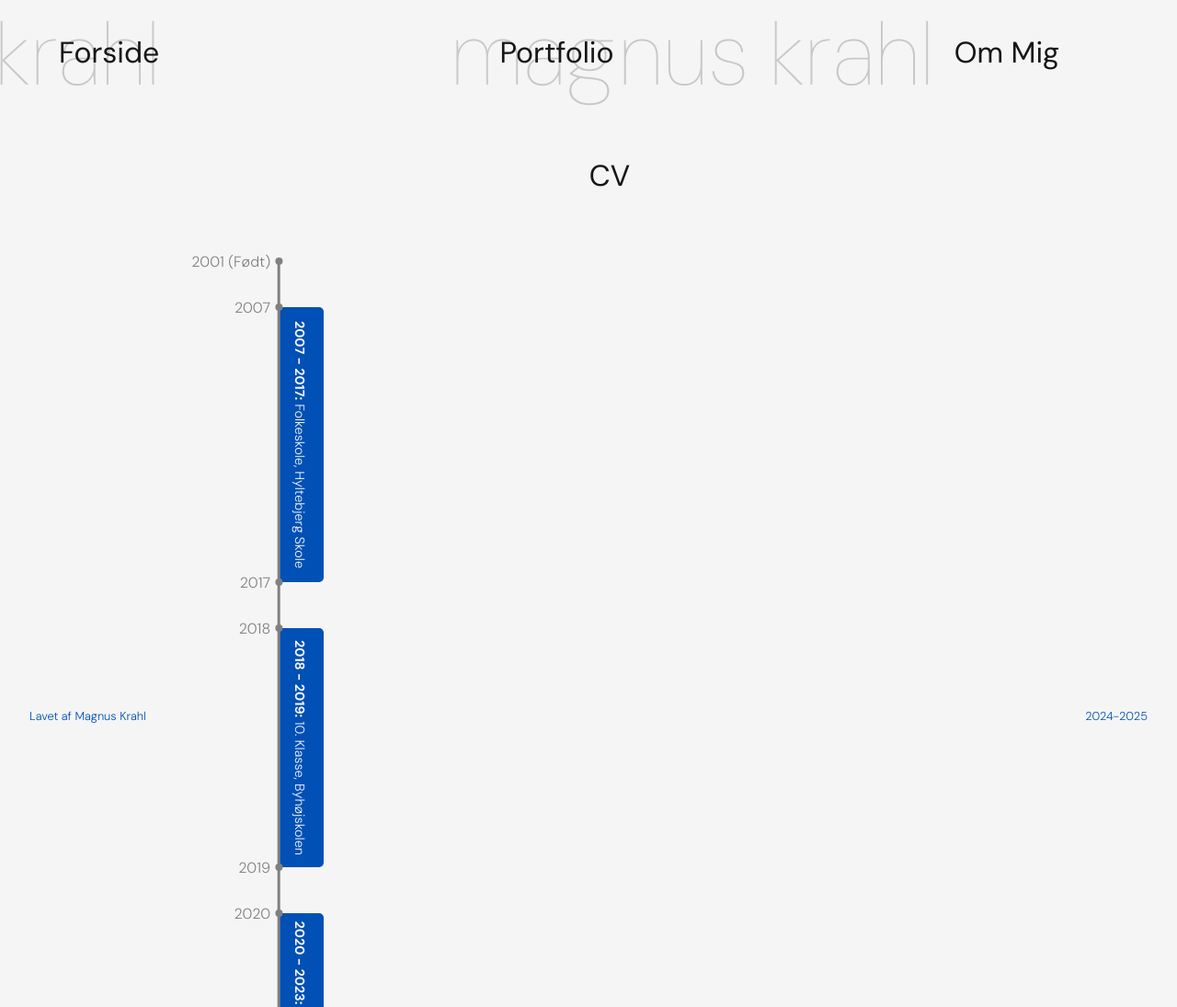
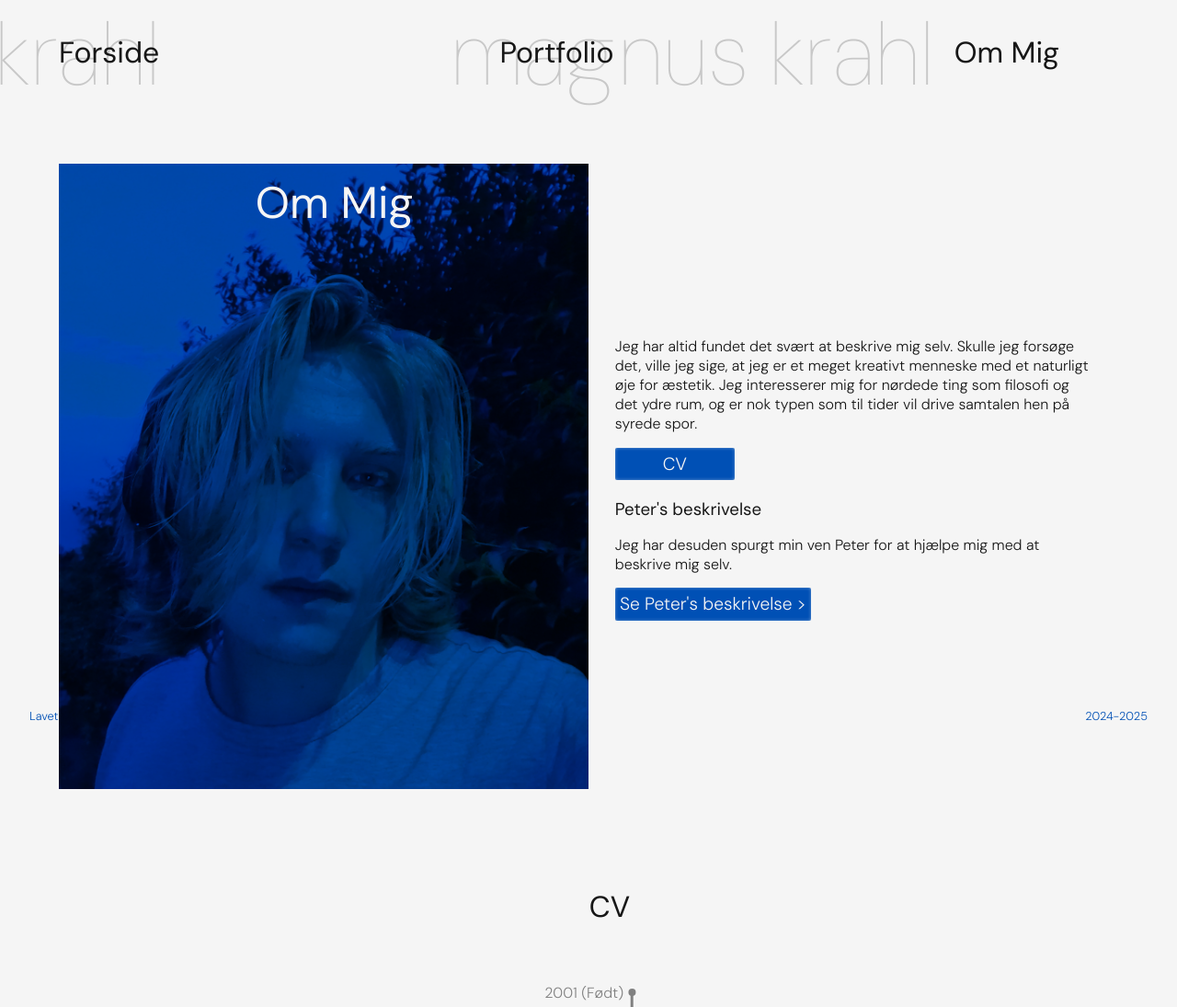
Before and after one commit to stinkjunk/Portfoliosite, a plain HTML site: page about.html in a window 1280 px wide. Shown: the top 1095 px of the page at 92% size. Drawn offline with Linux system fonts and the light colour scheme.

Commit message:
Færdig?

```diff
--- a/about.html
+++ b/about.html
@@ -47,29 +47,74 @@
       </nav>
     </header>
     <main>
-      <div class="center">
+      <section class="fullsize minusfront about">
+        <div class="ptext">
+          <div class="portraet"><div></div></div>
+          <h1>Om Mig</h1>
+        </div>
+        <div id="aboutme">
+          <div>
+            <p>
+              Jeg har altid fundet det svært at beskrive mig selv. Skulle jeg
+              forsøge det, ville jeg sige, at jeg er et meget kreativt menneske
+              med et naturligt øje for æstetik. Jeg interesserer mig for nørdede
+              ting som filosofi og det ydre rum, og er nok typen som til tider
+              vil drive samtalen hen på syrede spor.
+            </p>
+            <a href="#cv" class="cta">CV</a>
+            <h3>Peter's beskrivelse</h3>
+            <p>
+              Jeg har desuden spurgt min ven Peter for at hjælpe mig med at
+              beskrive mig selv. <br /><br /><span class="skiftdesc"
+                >Se Peter's beskrivelse &gt;</span
+              >
+            </p>
+          </div>
+          <div>
+            <p class="quote">
+              "Magnus er en af mine bedste venner. Han er ægte og ærlig - han er
+              en som man kan stole på. Han er sjov, og er altid godt selskab.
+              Han er en æstetikker med stor sans for hans egen stil. Magnus ved
+              meget - han er nysgerrig på verdenen, universet, mennesker og
+              deres ideer. Han er en tænkende mand - nogen gange tænker han for
+              meget. Vigtigst af alt har han et stort og godt hjerte - jeg har
+              aldrig set Magnus skade nogen. Hvis bare han var klar over, hvor
+              god han er. Man kan sikkert sige, at Magnus er en 1'er - jeg har
+              aldrig mødt andre som ham!"
+            </p>
+            <p><b>-Peter</b></p>
+            <p><span class="skiftdesc">&lt; Egen beskrivelse</span></p>
+          </div>
+        </div>
+      </section>
+      <div class="center" id="cv">
         <h2>CV</h2>
       </div>
       <div class="cv">
         <div class="info">
-          <!-- <p>test</p>
-              <p>test</p>
-              <p>test</p>
-              <p>test</p> -->
           <div class="date">
+            <!-- Her vises informationen om
+            datoen. Noter at .timeline
+            KUN SKAL placeres her, i
+            den første .date inden i
+            .info for at virke ordentligt. -->
             <div class="timeline"></div>
             <div class="circinfo">
               <p>2001 (Født)</p>
+              <!-- Skriv dato ovenfor. -->
               <div class="circ"></div>
             </div>
           </div>
           <div class="date">
             <div class="circinfo">
               <p>2007</p>
+
               <div class="circ"></div>
             </div>
           </div>
           <div class="period">
+            <!-- Kopier denne struktur for at tilføje tekst mellem
+            den forrige og næste dato. -->
             <div class="bar">
               <p><b>2007 - 2017:</b> Folkeskole, Hyltebjerg Skole</p>
             </div>
@@ -116,6 +161,12 @@
           </div>
           <div class="date">
             <div class="circinfo">
+              <!-- Her er intet <p> element,
+              så ingen dato vises. Jeg har brugt
+              denne teknik for at have mellemrum
+              mellem to perioder som respektivt
+              slutter og starter på den
+              samme date. -->
               <div class="circ"></div>
             </div>
           </div>
@@ -137,6 +188,10 @@
             <div class="circinfo">
               <div class="circ"></div>
             </div>
+            <!-- Det er absolut nødvendigt at du
+            har to .circinfo elementer på din
+            date, og at nederste også har
+            klassen .end -->
             <div class="circinfo end">
               <p>Slut 2025</p>
               <div class="circ"></div>
@@ -156,5 +211,6 @@
     </footer>
     <script src="menu.js"></script>
     <script src="cv.js"></script>
+    <script src="skiftdesc.js"></script>
   </body>
 </html>
--- a/cv.js
+++ b/cv.js
@@ -2,6 +2,7 @@ const cv = document.querySelector(".info");
 const timeline = document.querySelector(".timeline");
 const end =document.querySelector(".circinfo.end")
 let cvheight = cv.scrollHeight - end.scrollHeight;
+// let cvheight = cv.scrollHeight;
 
 window.addEventListener("load", sidenVises);
 
--- /dev/null
+++ b/skiftdesc.js
@@ -0,0 +1,16 @@
+const skiftdesc = document.querySelector("#aboutme");
+const skiftbtns = skiftdesc.querySelectorAll("span.skiftdesc");
+skiftbtns.forEach((skiftbtn) => {
+  skiftbtn.addEventListener("click", page1);
+  function page1(){
+    skiftbtn.removeEventListener("click", page1);
+    skiftbtn.addEventListener("click", page2);
+    skiftdesc.classList.add("active")
+  }
+  function page2(){
+    skiftbtn.removeEventListener("click", page2);
+    skiftbtn.addEventListener("click", page1);
+    skiftdesc.classList.remove("active")
+  }
+
+});
--- a/style.css
+++ b/style.css
@@ -132,7 +132,7 @@ article.dropdown .flex {
   padding: 4%;
   margin: 2%;
 }
-
+p.quote,
 .userstories > div p {
   font-style: italic;
 }
@@ -350,6 +350,7 @@ footer p {
   font-size: 80%;
   color: var(--tint);
 }
+span.skiftdesc,
 a.cta {
   text-decoration: none;
   font-size: 120%;
@@ -360,6 +361,7 @@ a.cta {
   box-shadow: inset 0px 0px 5px -2px var(--primary);
   transition: 0.1s linear;
   max-width: fit-content;
+  cursor: pointer;
 }
 
 section.portfolio > div > .textbox > a.cta {
@@ -388,6 +390,7 @@ a.downbutton > div {
 a.downbutton:hover {
   box-shadow: inset 0px 0px 20px -2px var(--primary);
 }
+span.skiftdesc:hover,
 a.cta:hover {
   box-shadow: inset 0px 0px 8px -2px var(--primary);
   color: var(--primary);
@@ -597,7 +600,7 @@ article.dropdown .dropbtn.active {
   align-self: center;
   width: 100%;
   display: grid;
-  grid-template-columns: 1fr 5fr;
+  grid-template-columns: 1fr 1fr;
   grid-template-rows: auto;
   overflow: visible;
 
@@ -638,6 +641,7 @@ article.dropdown .dropbtn.active {
   text-align: right;
   transform: translateY(-50%);
   color: grey;
+
   margin: 0;
   padding: 0;
 }
@@ -669,6 +673,7 @@ article.dropdown .dropbtn.active {
   height: 100%;
   width: 100%;
   background-color: var(--tint);
+
   border-top-right-radius: 5px;
   border-bottom-right-radius: 5px;
 }
@@ -684,7 +689,87 @@ article.dropdown .dropbtn.active {
 .cv .info .period > .bar p,
 .cv .info .period > .bar p a{
   color: var(--primary);
+
 }
+
+section.about{
+  display: grid;
+  grid-template-columns: 1fr;
+  grid-template-rows: 1fr 1fr auto;
+  padding-top: 5%;
+  padding-bottom: 5%;
+}
+
+section.about .ptext{
+  position: relative;
+}
+
+section.about  .portraet{
+  background-image: url(content/images/portraet.webp);
+  background-size: cover;
+  background-position: center;
+  grid-column: 1;
+  grid-row: 1;
+  height: 100%;
+  width: 100%;
+}
+
+.ptext h1{
+  margin: 2%;
+  top: 0;
+  width: 100%;
+  position: absolute;
+  text-align: center;
+  color: var(--primary);
+  grid-column: 1;
+  grid-row: 1;
+
+}
+
+
+.portraet > div{
+  width: 100%;
+  height: 100%;
+  background-color: var(--tint);
+  mix-blend-mode:multiply;
+
+}
+
+#aboutme{
+  display: grid;
+  grid-template-columns: 100% 100%;
+
+  overflow-x: hidden;
+}
+
+#aboutme > div{
+  display: flex;
+  flex-direction: column;
+  overflow-y: auto;
+  padding: 5%;
+  justify-content: center;
+  transition: 0.5s ease;
+}
+
+
+
+#aboutme > div h3{
+  margin-bottom: 0;
+  padding-bottom: 0;
+}
+
+
+
+#aboutme.active > div{
+  transform: translateX(-100%);
+}
+
+section.about a.cta{
+  padding-left: 10%;
+  padding-right: 10%;
+}
+
+
 
 @media screen and (min-width: 800px) {
   section.minusfront {
@@ -865,4 +950,23 @@ article.dropdown .dropbtn.active {
     border-radius: 5px;
     /* background-color: var(--tint); */
   }
+  /* .cv{
+    overflow-x: scroll;
+    height: 190px;
+    width: 90%;
+    margin: 0;
+    margin-left: 3%;
+    border: solid 1px grey;
+    border-radius: 5px;
+
+  }
+  .cv .info{
+    transform: translateY(-45%) translateX(400px) rotate(-90deg);
+  } */
+  section.about{
+    grid-template-columns: 1fr 1fr;
+    grid-template-rows: 1fr auto;
+  }
+
+
 }
```
Also changed, not shown: portfolio.html (+11 -6 lines), content/images/portraet.webp (added).
